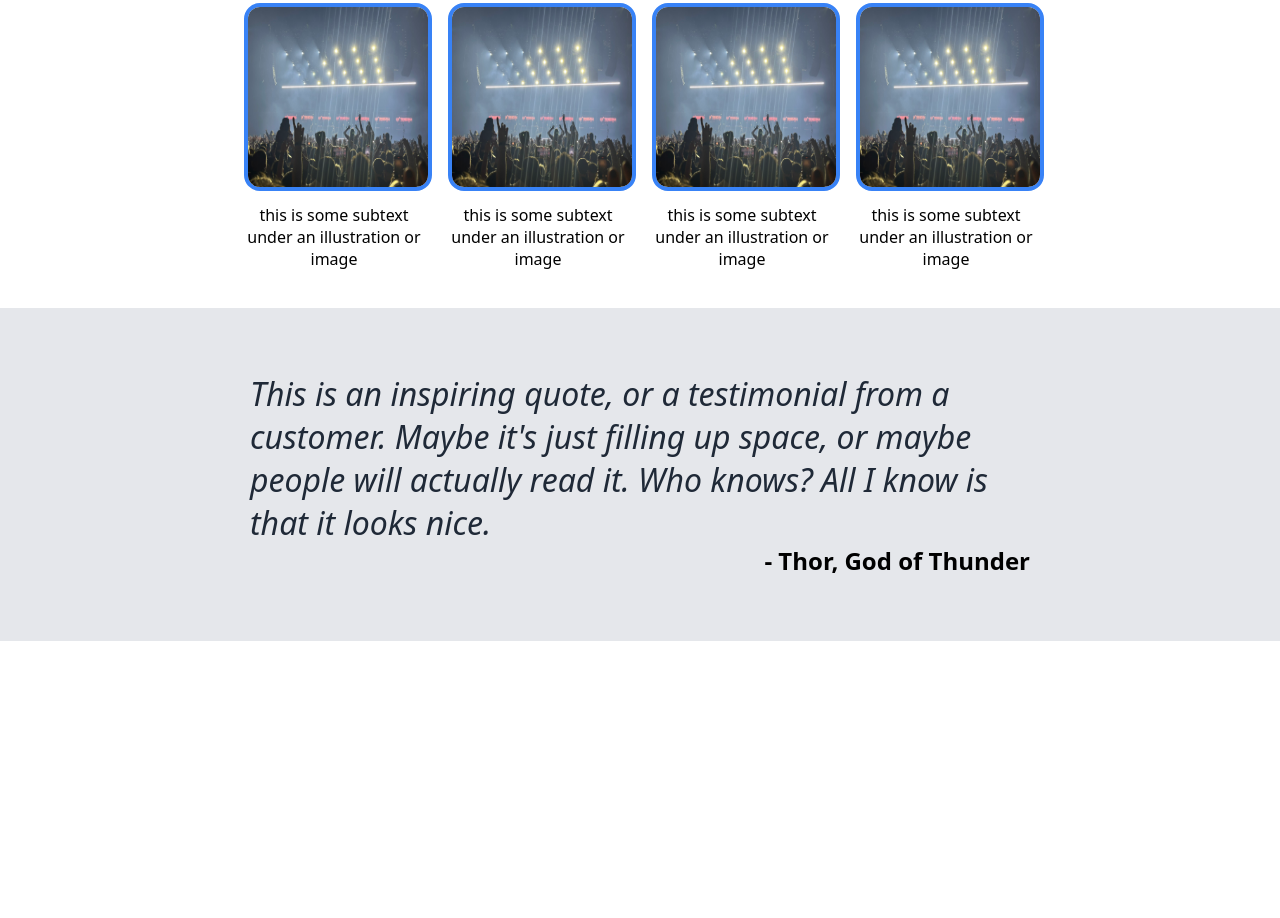
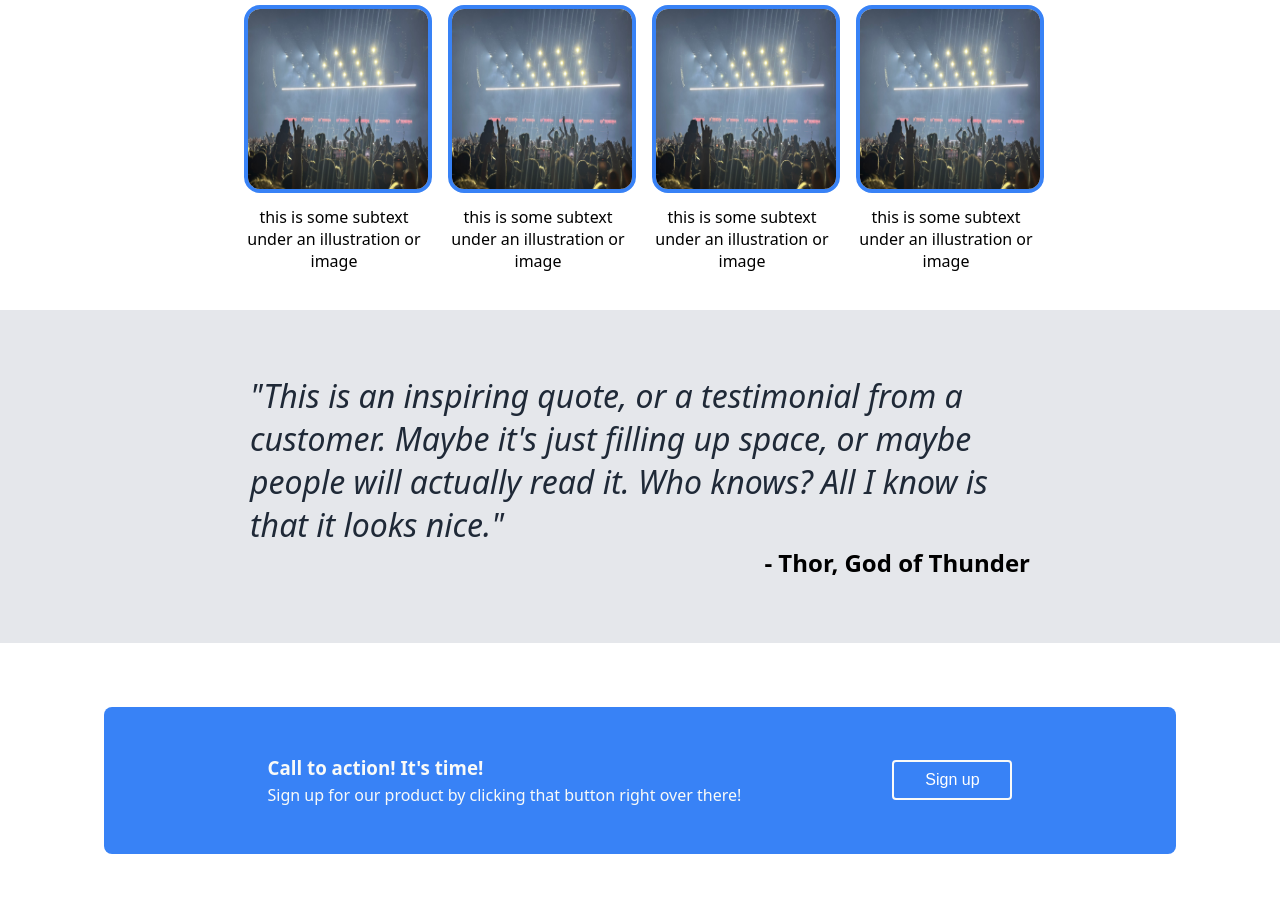
Before and after one commit to aggosling/practice-website, a plain HTML site: page index.html in a window 1280 px wide. Shown: the part 578-1496 px from the top of the page. Before the commit the page ends 1219 px from the top, so only its background shows below. Drawn offline with Linux system fonts and the light colour scheme.

Commit message:
Add Action section.
Add HTML and CSS for Action section. Amend sign-up button CSS.

```diff
--- a/index.html
+++ b/index.html
@@ -49,10 +49,19 @@
     </div>
     <div class="quote-container">
         <div class="quote">
-            <p class="quote-text"><i>This is an inspiring quote, or a testimonial from a customer. Maybe it's just filling
+            <p class="quote-text"><i>"This is an inspiring quote, or a testimonial from a customer. Maybe it's just filling
                 up
-                space, or maybe people will actually read it. Who knows? All I know is that it looks nice.</i></p>
+                space, or maybe people will actually read it. Who knows? All I know is that it looks nice."</i></p>
             <div class="quoter">- Thor, God of Thunder</div>
+        </div>
+    </div>
+    <div class="action-container">
+        <div class="action-box">
+            <div class="action-text-container">
+                <h3 class="action-title">Call to action! It's time!</h3>
+                <p class="action-text">Sign up for our product by clicking that button right over there!</p>
+            </div>
+            <button class="sign-up">Sign up</button>
         </div>
     </div>
 </body>
--- a/styles.css
+++ b/styles.css
@@ -57,7 +57,9 @@ body {
     border: 0;
     border-radius: 4px;
     padding: 8px;
-    width: 120px;
+    box-sizing: content-box;
+    height: 20px;
+    width: 100px;
     font-size: 16px;
 }
 
@@ -127,3 +129,33 @@ body {
    font-weight: 900;
    font-size: 24px;
 }
+
+.action-container {
+    padding: 64px;
+}
+
+.action-box {
+    background-color: #3882F6;
+    padding: 48px 96px;
+    max-width: 880px;
+    margin: auto;
+    border-radius: 8px;
+    display: flex;
+    justify-content: space-around;
+    align-items: center;
+    gap: 16px;
+}
+
+.action-title, .action-text {
+    margin: 0;
+    color: #F9FAF8;
+}
+
+.action-box .sign-up {
+    border: 2px solid #F9FAF8;
+    flex-shrink: 0;
+}
+
+.action-title {
+    margin-bottom: 4px;
+}
```
